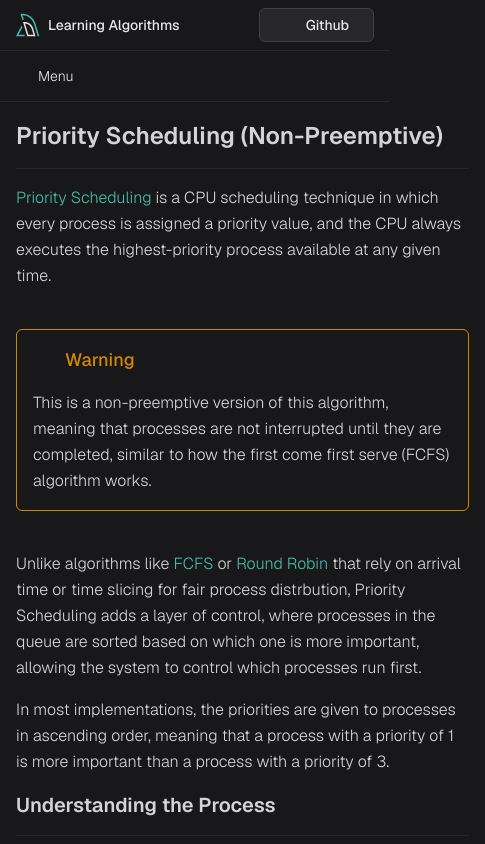
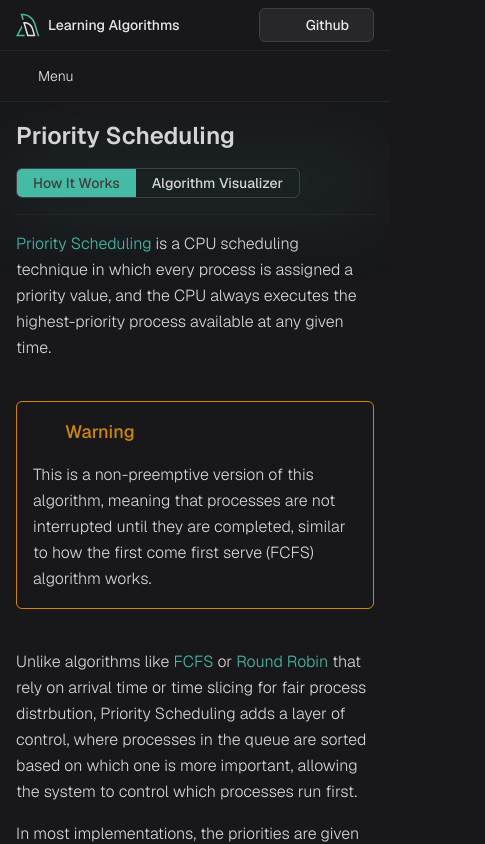
Before and after one commit to pakdad-mousavi/algorithms, a Vue app: page /cpu-scheduling/priority in a window 390 px wide. Shown: the top 844 px of the page, 485 px wide, since content can reach past the window. Built offline with nearby package versions, Linux system fonts and the light colour scheme; some icons are missing.

Commit message:
Create the TabHeader component to split the visualizer content and theory content.

```diff
--- a/src/App.vue
+++ b/src/App.vue
@@ -9,7 +9,11 @@
         <main class="relative p-4 mx-auto space-y-4 mt-26 lg:mt-13 text-neutral-300 sm:w-11/12">
           <RouterView v-slot="{ Component }">
             <Transition>
-              <component :is="Component"></component>
+              <div :key="route.fullPath">
+                <TabHeader v-if="route.meta.groupName !== 'Main'" @on-tab-change="(newTab) => activeTab = newTab"
+                  :active-tab="activeTab"></TabHeader>
+                <component :is="Component" :tab="activeTab"></component>
+              </div>
             </Transition>
           </RouterView>
         </main>
@@ -33,12 +37,24 @@
 </template>
 
 <script setup>
-import { RouterView } from "vue-router";
+import { RouterView, useRoute, useRouter } from "vue-router";
 import { ref, Transition, watch } from "vue";
 import Sidebar from "./components/Sidebar.vue";
 import NavBar from "./components/NavBar.vue";
 import { Heart } from "@vicons/tabler";
 import { Icon } from "@vicons/utils";
+import TabHeader from "./components/TabHeader.vue";
+
+const route = useRoute();
+const router = useRouter();
+
+// Keep track of the active tab
+const activeTab = ref('How It Works');
+
+// reset active tab
+router.afterEach(() => {
+  activeTab.value = 'How It Works';
+});
 
 const isSidebarVisible = ref(false);
 
--- a/src/assets/main.css
+++ b/src/assets/main.css
@@ -163,6 +163,7 @@ input[type="number"] {
   @apply text-zinc-500 !bg-zinc-900 hover:border-zinc-700 active:translate-y-0 rounded-md px-6 py-1.5 cursor-default;
 }
 
+/* Transitions */
 .v-enter-active,
 .v-leave-active {
   @apply transition-opacity duration-150 ease-in-out;
--- /dev/null
+++ b/src/components/TabHeader.vue
@@ -0,0 +1,35 @@
+<template>
+  <div class="flex flex-col mb-4 sm:flex-row gap-y-4">
+    <h1 class="flex-1 text-2xl font-semibold">
+      {{ route.meta.name }}
+    </h1>
+    <div class="relative">
+      <ul
+        class="flex overflow-hidden text-sm font-medium duration-75 border rounded-md max-w-max border-neutral-700 hover:border-main">
+        <li class="px-4 py-1 duration-75 cursor-pointer" v-for="tab in tabs" @click="emit('on-tab-change', tab);"
+          :class="{ 'bg-main text-neutral-700': activeTab === tab }">
+          {{ tab }}
+        </li>
+      </ul>
+      <div class="absolute inset-0 rounded-md bg-main/20 -z-10 blur-2xl"></div>
+    </div>
+  </div>
+  <hr class="mb-4 border-neutral-800">
+</template>
+
+<script setup>
+import { reactive } from 'vue';
+import { useRoute } from 'vue-router';
+
+defineProps({
+  activeTab: {
+    type: String,
+    required: true,
+  }
+});
+
+const route = useRoute();
+const emit = defineEmits(['on-tab-change']);
+const tabs = reactive(['How It Works', 'Algorithm Visualizer']);
+
+</script>
--- a/src/router/index.js
+++ b/src/router/index.js
@@ -19,8 +19,7 @@ const router = createRouter({
       path: "/cpu-scheduling/round-robin",
       meta: {
         groupName: "CPU Scheduling",
-        name: "Round Robin",
-        icon: "",
+        name: "Round Robin Algorithm",
       },
       component: () =>
         import("../views/algorithms/cpu-scheduling/RoundRobin.vue"),
@@ -29,8 +28,7 @@ const router = createRouter({
       path: "/cpu-scheduling/first-come-first-serve",
       meta: {
         groupName: "CPU Scheduling",
-        name: "First Come First Serve",
-        icon: "",
+        name: "First Come First Serve (FCFS)",
       },
       component: () =>
         import("../views/algorithms/cpu-scheduling/FirstComeFirstServe.vue"),
@@ -39,8 +37,7 @@ const router = createRouter({
       path: "/cpu-scheduling/priority",
       meta: {
         groupName: "CPU Scheduling",
-        name: "Priority",
-        icon: "",
+        name: "Priority Scheduling",
       },
       component: () =>
         import("../views/algorithms/cpu-scheduling/Priority.vue"),
@@ -49,8 +46,7 @@ const router = createRouter({
       path: "/cpu-scheduling/shortest-job-first",
       meta: {
         groupName: "CPU Scheduling",
-        name: "Shortest Job First",
-        icon: "",
+        name: "Shortest Job First Scheduling",
       },
       component: () =>
         import("../views/algorithms/cpu-scheduling/ShortestJobFirst.vue"),
@@ -61,7 +57,6 @@ const router = createRouter({
       meta: {
         groupName: "Deadlock Management",
         name: "Banker's Algorithm",
-        icon: "",
       },
       component: () =>
         import("../views/algorithms/deadlock-management/BankersAlgorithm.vue"),
--- a/src/views/algorithms/cpu-scheduling/FirstComeFirstServe.vue
+++ b/src/views/algorithms/cpu-scheduling/FirstComeFirstServe.vue
@@ -1,18 +1,19 @@
 <template>
-  <div>
-    <h1 class="mb-4 text-2xl font-semibold">
-      First Come First Serve Algorithm (FCFS)
-    </h1>
-    <hr class="mb-4 border-neutral-800">
+  <Transition>
+    <div :key="tab">
+      <div v-if="tab === 'How It Works'">
         <div class="mb-10 space-y-4">
           <p>
-        The <span class="text-main">first come first serve</span> is one of the simplest CPU scheduling algorithms,
+            The <span class="text-main">first come first serve</span> is one of the simplest CPU scheduling
+            algorithms,
             providing a straightforward way for the CPU to handle incoming processes.
           </p>
           <p>
             As the name suggests, processes that arrive and enter the ready queue first, will be processed first.
-        However, unlike the <span class="text-main">round robin algorithm</span>, the CPU will be allocated entirely
-        to that process until it is fully executed and completed. Only then will the CPU move on to the next process
+            However, unlike the <span class="text-main">round robin algorithm</span>, the CPU will be allocated
+            entirely
+            to that process until it is fully executed and completed. Only then will the CPU move on to the next
+            process
             in the ready queue. FCFS is generally suitable for systems where the processes are short and arrive at
             regular intervals.
           </p>
@@ -28,7 +29,8 @@
             finishes scanning all their items at the cashier.
           </p>
           <p>
-        Regardless of the shortcomings of the FCFS algorithm, it is still one of the most well known methods and can
+            Regardless of the shortcomings of the FCFS algorithm, it is still one of the most well known methods and
+            can
             provide a base for comparision against other algorithms.
           </p>
           <Figure src="/algorithms/cpu-scheduling/fcfs/customer-analogy.svg" caption="FCFS Customer Queue Analogy">
@@ -43,7 +45,8 @@
                 Step 1: Gather process info
               </span>
               <p>
-            Each process is given an arrival time (when it enters the queue) and a burst time (how long it needs the
+                Each process is given an arrival time (when it enters the queue) and a burst time (how long it needs
+                the
                 CPU). The algorithm will be charged with running these processes one by one.
               </p>
             </li>
@@ -61,7 +64,8 @@
                 Step 3: Execute each process one by one
               </span>
               <p>
-            The CPU starts at time 0. The first process in the sorted list gets the CPU right away, and the rest of
+                The CPU starts at time 0. The first process in the sorted list gets the CPU right away, and the rest
+                of
                 the processes must wait until the process in the CPU is entirely executed. Once the process is
                 completed, the next process leaves the queue and enters the process.
               </p>
@@ -72,7 +76,8 @@
               </span>
               <p>
                 For each process, record when it started and when it finished based on the burst times and the current
-            time. These are important for later calculating the waiting time and turnaround times of the processes.
+                time. These are important for later calculating the waiting time and turnaround times of the
+                processes.
               </p>
             </li>
             <li class="p-4 border rounded-md border-zinc-700">
@@ -90,8 +95,14 @@
               </p>
             </li>
           </ol>
-      <Figure src="/algorithms/cpu-scheduling/fcfs/fcfs-scheduling-algorithm.svg" caption="FCFS Scheduling Algorithm">
+          <Figure src="/algorithms/cpu-scheduling/fcfs/fcfs-scheduling-algorithm.svg"
+            caption="FCFS Scheduling Algorithm">
           </Figure>
+        </div>
+      </div>
+
+      <div v-if="tab === 'Algorithm Visualizer'">
+        <div class="space-y-4">
           <h1 class="mb-4 text-xl font-semibold">
             Step by Step Illustration
           </h1>
@@ -102,7 +113,8 @@
                 <button class="btn" type="button" @click.prevent="zeroOutArrivalTimes">
                   Set All Arrival Times to Zero
                 </button>
-            <button class="btn" type="button" @click.prevent="addRow" :disabled="processData.length === processLimit"
+                <button class="btn" type="button" @click.prevent="addRow"
+                  :disabled="processData.length === processLimit"
                   :class="{ 'disabled': processData.length === processLimit }">
                   Add Row
                 </button>
@@ -146,7 +158,8 @@
           </form>
           <GanttChart v-if="hasAlgorithmBeenRan" :process-log="processLog" :queue-log="groupedQueueLog" :quantum="1">
           </GanttChart>
-      <ProcessDetails v-if="hasAlgorithmBeenRan" :process-data="processData" :finished-processes="finishedProcesses">
+          <ProcessDetails v-if="hasAlgorithmBeenRan" :process-data="processData"
+            :finished-processes="finishedProcesses">
           </ProcessDetails>
           <EmptySpace v-else>
             <p class="mb-4">
@@ -158,17 +171,27 @@
           </EmptySpace>
         </div>
       </div>
+    </div>
+  </Transition>
 </template>
 
 <script setup>
 import Figure from '@/components/general/Figure.vue';
 import { Trash } from '@vicons/tabler';
 import { Icon } from '@vicons/utils';
-import { ref, reactive, computed } from 'vue';
+import { ref, reactive, computed, Transition } from 'vue';
 import GanttChart from '@/components/algorithms/cpu-scheduling/GanttChart.vue';
 import ProcessDetails from '@/components/algorithms/cpu-scheduling/ProcessDetails.vue';
 import EmptySpace from '@/components/general/EmptySpace.vue';
 import { useScheduler } from '../../../composables/useScheduler';
+
+defineProps({
+  tab: {
+    type: String,
+    required: true
+  }
+});
+
 
 // Reactive variables and constants
 const form = ref(null);
--- a/src/views/algorithms/cpu-scheduling/Priority.vue
+++ b/src/views/algorithms/cpu-scheduling/Priority.vue
@@ -1,10 +1,7 @@
 <template>
-  <div>
-    <h1 class="mb-4 text-2xl font-semibold">
-      Priority Scheduling (Non-Preemptive)
-    </h1>
-    <hr class="mb-4 border-neutral-800">
-    <div class="mb-10 space-y-4">
+  <Transition>
+    <div :key="tab">
+      <div v-if="tab === 'How It Works'" class="mb-10 space-y-4">
         <p>
           <span class="text-main">Priority Scheduling</span> is a CPU scheduling technique in which every process is
           assigned a priority value, and the CPU always executes the highest-priority process available at any given
@@ -99,8 +96,12 @@
             </p>
           </li>
         </ol>
-      <Figure src="/algorithms/cpu-scheduling/priority/priority-scheduling.svg" caption="Priority Scheduling Algorithm">
+        <Figure src="/algorithms/cpu-scheduling/priority/priority-scheduling.svg"
+          caption="Priority Scheduling Algorithm">
         </Figure>
+      </div>
+
+      <div v-if="tab === 'Algorithm Visualizer'" class="space-y-4">
         <form ref="form" class="w-full space-y-4 gap-x-4">
           <div class="flex items-end gap-4">
             <div class="flex flex-wrap justify-end w-full gap-2">
@@ -165,6 +166,7 @@
         </EmptySpace>
       </div>
     </div>
+  </Transition>
 </template>
 
 <script setup>
@@ -177,6 +179,13 @@ import ProcessDetails from '@/components/algorithms/cpu-scheduling/ProcessDetail
 import EmptySpace from '@/components/general/EmptySpace.vue';
 import Alert from '@/components/general/Alert.vue';
 import { useScheduler } from '../../../composables/useScheduler';
+
+defineProps({
+  tab: {
+    type: String,
+    required: true
+  }
+});
 
 // Reactive variables and constants
 const form = ref(null);
--- a/src/views/algorithms/cpu-scheduling/RoundRobin.vue
+++ b/src/views/algorithms/cpu-scheduling/RoundRobin.vue
@@ -1,13 +1,12 @@
 <template>
-  <div>
-    <h1 class="mb-4 text-2xl font-semibold">
-      Round Robin Algorithm
-    </h1>
-    <hr class="mb-4 border-neutral-800">
-    <div class="mb-10 space-y-4">
+  <Transition>
+    <div :key="tab">
+      <!-- How it works -->
+      <div v-if="tab === 'How It Works'" class="mb-10 space-y-4">
         <p>
           The <span class="text-main">Round Robin Algorithm</span> is a widely used CPU scheduling method,
-        particularly effective in time-sharing systems. Its main objective is to allocate CPU time fairly among all
+          particularly effective in time-sharing systems. Its main objective is to allocate CPU time fairly among
+          all
           running processes, ensuring that each one receives regular access to the processor.
         </p>
         <p>
@@ -22,9 +21,9 @@
           time quantum. If a process finishes within this time, it releases the CPU. If it requires more time, it is
           paused after the quantum expires and placed at the end of the queue to wait for another turn.
         </p>
-    </div>
 
-    <Figure src="/algorithms/cpu-scheduling/round-robin/round-robin.svg" caption="Round Robin CPU Scheduling Algorithm">
+        <Figure src="/algorithms/cpu-scheduling/round-robin/round-robin.svg"
+          caption="Round Robin CPU Scheduling Algorithm">
         </Figure>
 
         <Alert alertStyle="warning">
@@ -36,14 +35,14 @@
                 which has arrived will enter the queue first.
               </p>
               <p>
-            Only after the arriving process(es) are added to the queue, will the finished process leave the CPU and
+                Only after the arriving process(es) are added to the queue, will the finished process leave the CPU
+                and
                 go to the back of the queue.
               </p>
             </div>
           </template>
         </Alert>
 
-    <div class="mb-10 space-y-4">
         <p>
           Additional details may also be needed to measure the performance of each process in the operating
           system, such as <span class="text-main">waiting time</span> and <span class="text-main">turnaround
@@ -66,6 +65,8 @@
         </div>
       </div>
 
+      <!-- Algorithm visualizer -->
+      <div v-if="tab === 'Algorithm Visualizer'">
         <h1 class="mb-4 text-xl font-semibold">
           Step By Step Illustration
         </h1>
@@ -140,6 +141,8 @@
           </EmptySpace>
         </div>
       </div>
+    </div>
+  </Transition>
 </template>
 
 <script setup>
@@ -151,6 +154,13 @@ import ProcessDetails from '@/components/algorithms/cpu-scheduling/ProcessDetail
 import EmptySpace from '@/components/general/EmptySpace.vue';
 import Alert from '@/components/general/Alert.vue';
 import Figure from '@/components/general/Figure.vue';
+
+defineProps({
+  tab: {
+    type: String,
+    required: true
+  }
+});
 
 // Reactive variables and constants
 const form = ref(null);
--- a/src/views/algorithms/cpu-scheduling/ShortestJobFirst.vue
+++ b/src/views/algorithms/cpu-scheduling/ShortestJobFirst.vue
@@ -1,10 +1,7 @@
 <template>
-  <div>
-    <h1 class="mb-4 text-2xl font-semibold">
-      Shortest Job First Scheduling
-    </h1>
-    <hr class="mb-4 border-neutral-800">
-    <div class="mb-10 space-y-4">
+  <Transition>
+    <div :key="tab">
+      <div v-if="tab === 'How It Works'" class="mb-10 space-y-4">
         <p>
           <span class="text-main">Shortest Job First (SJF) Scheduling</span> is an algorithm used by systems to
           schedule the order by which processes are ran by the CPU. As the name suggests, the processes which require
@@ -115,6 +112,9 @@
         <Figure src="/algorithms/cpu-scheduling/sjf/shortest-job-first.svg"
           caption="Shortest Job First Scheduling Algorithm">
         </Figure>
+      </div>
+
+      <div v-if="tab === 'Algorithm Visualizer'" class="mb-10 space-y-4">
         <h1 class="mb-4 text-xl font-semibold">
           Step By Step Illustration
         </h1>
@@ -181,6 +181,7 @@
         </EmptySpace>
       </div>
     </div>
+  </Transition>
 </template>
 
 <script setup>
@@ -193,6 +194,13 @@ import ProcessDetails from '@/components/algorithms/cpu-scheduling/ProcessDetail
 import EmptySpace from '@/components/general/EmptySpace.vue';
 import Alert from '@/components/general/Alert.vue';
 import { useScheduler } from '../../../composables/useScheduler';
+
+defineProps({
+  tab: {
+    type: String,
+    required: true
+  }
+});
 
 // Reactive variables and constants
 const form = ref(null);
--- a/src/views/algorithms/deadlock-management/BankersAlgorithm.vue
+++ b/src/views/algorithms/deadlock-management/BankersAlgorithm.vue
@@ -1,9 +1,7 @@
 <template>
-  <div>
-    <h1 class="mb-4 text-2xl font-semibold">
-      Banker's Algorithm
-    </h1>
-    <hr class="mb-4 border-neutral-800">
+  <Transition>
+    <div :key="tab">
+      <div v-if="tab === 'How It Works'">
         <div class="mb-10 space-y-4">
           <p>
             <span class="text-main">Banker's Algorithm</span> is a non-preemptive method of avoiding <span
@@ -57,7 +55,8 @@
           <p>
             The Banker's Algorithm is run everytime a process requests for more resources than it already has. It checks
             to see if all processes can be finished if the resources needed by that process are allocated to it. This is
-        done by simulating the system to see if there is at least one order (known as the <span class="text-main">safe
+            done by simulating the system to see if there is at least one order (known as the <span
+              class="text-main">safe
               sequence</span>) in which all processes can finish.
           </p>
           <Alert alert-style="warning">
@@ -178,6 +177,9 @@
         <Figure src="/algorithms/deadlock-management/bankers-algorithm/bankers-algorithm.svg"
           caption="Banker's Algorithm Overview">
         </Figure>
+      </div>
+
+      <div v-if="tab === 'Algorithm Visualizer'">
         <h2 class="mb-4 text-xl font-semibold">
           Step by step illustration
         </h2>
@@ -277,7 +279,8 @@
                   <tr v-for="(vector, outerIndex) in maxMatrix">
                     <td>P{{ outerIndex + 1 }}</td>
                     <td v-for="(_, innerIndex) in vector">
-                  <input type="number" min="0" :max="maxResources" required v-model="maxMatrix[outerIndex][innerIndex]">
+                      <input type="number" min="0" :max="maxResources" required
+                        v-model="maxMatrix[outerIndex][innerIndex]">
                     </td>
                     <td class="w-20" v-if="maxMatrix.length > 1">
                       <div
@@ -318,6 +321,8 @@
           </button>
         </EmptySpace>
       </div>
+    </div>
+  </Transition>
 </template>
 
 <script setup>
@@ -331,6 +336,13 @@ import { runBankersAlgorithm } from '@/composables/bankers-algorithm';
 import { Trash } from '@vicons/tabler';
 import { Icon } from '@vicons/utils';
 import { computed, reactive, ref, toRaw, watch } from 'vue';
+
+defineProps({
+  tab: {
+    type: String,
+    required: true
+  }
+});
 
 // Given values
 const resourceInstances = reactive([10, 5, 7]);
```
Lines whose indentation alone changed are shown as unchanged.
